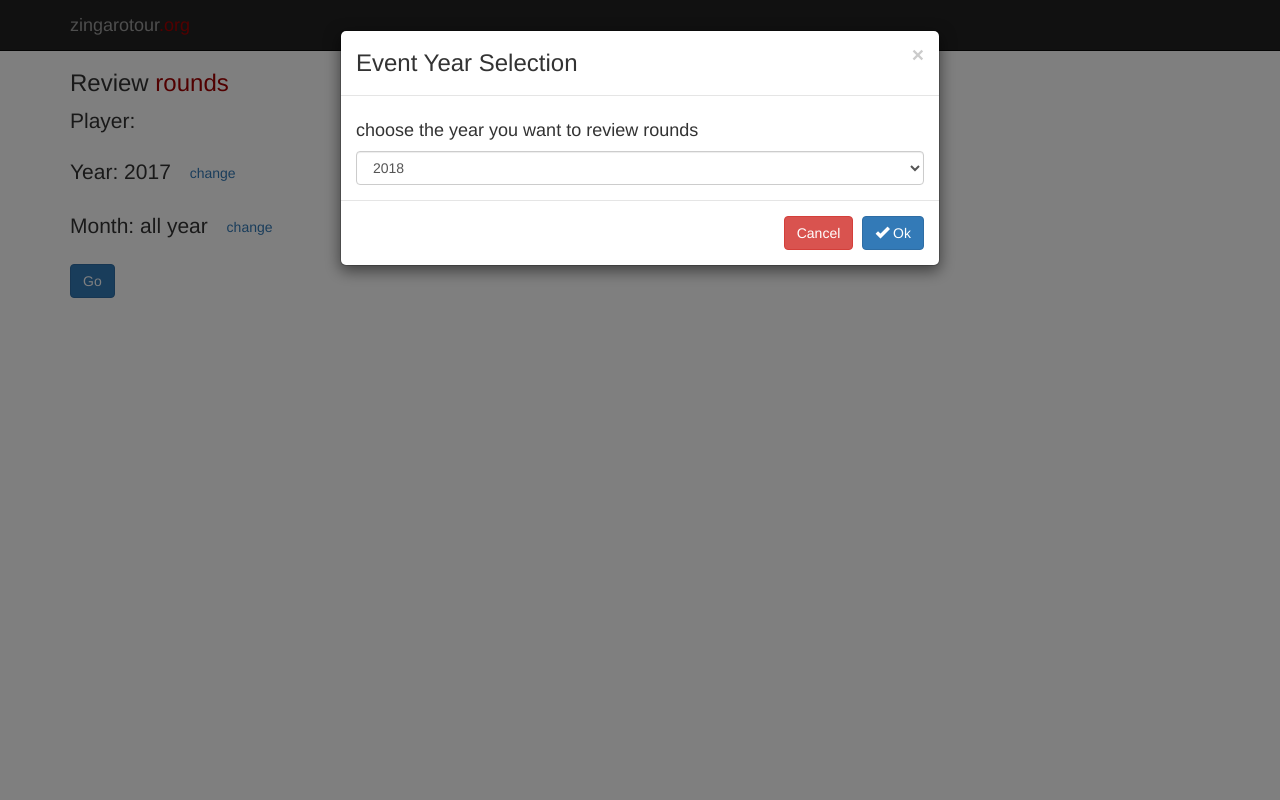
After one commit to aleoncini/ossg, a web app: page /review.html in a window 1280 px wide, after a click on "change". The commit adds this page. Run offline with its HTML, style and script files only (its server is not run), Linux system fonts and the light colour scheme; data that the repository does not hold is empty.

Commit message:
added review module

```diff
--- a/src/main/java/org/beccaria/ossg/persistence/DBTools.java
+++ b/src/main/java/org/beccaria/ossg/persistence/DBTools.java
@@ -15,7 +15,6 @@ public class DBTools {
     final static Logger logger = Logger.getLogger("org.ossg");
 
     public static boolean save(String collectionName, Document doc) {
-        boolean success = false;
         if (doc == null){
             return false;
         }
@@ -26,13 +25,14 @@ public class DBTools {
         try {
             MongoCollection<Document> collection = DBConfiguration.getInstance().getDatabase().getCollection(collectionName);
             collection.insertOne(doc);
-            success = true;
+            logger.info("Saved new user: " + doc.toJson());
+            return true;
         } catch (Throwable throwable) {
             StringWriter trace = new StringWriter();
             throwable.printStackTrace(new PrintWriter(trace, true));
             logger.warning(trace.toString());
         }
-        return success;
+        return false;
     }
 
     private static boolean docAlreadyExists(String collectionName, Document doc) {
--- /dev/null
+++ b/src/main/java/org/beccaria/ossg/rest/Rounds.java
@@ -0,0 +1,4 @@
+package org.beccaria.ossg.rest;
+
+public class Rounds {
+}
--- a/web/js/zt_recording_area.js
+++ b/web/js/zt_recording_area.js
@@ -44,7 +44,7 @@ function gotoUserRegistrationCheck() {
 };
 
 function checkUserEmail(email) {
-    var theUrl = '/ossg/rs/players/check/email?email=' + email;
+    var theUrl = '/rs/players/check/email?email=' + email;
     $.ajax({
         url: theUrl,
         type: 'GET',
@@ -102,8 +102,11 @@ function completeUserRegistration(email, name) {
  *  from server and put it in a session local storage.
  *  Also put the name in the salutation paragraph.
  */
-function getPlayerName() {
-    var theUrl = '/ossg/rs/players/player/' + localStorage.getItem("playerid");
+function getPlayerName(pid, callback) {
+    if ((pid == null) || (pid.length == 0)){
+        pid = localStorage.getItem("playerid");
+    }
+    var theUrl = '/rs/players/player/' + pid;
     $.ajax({
         url: theUrl,
         type: 'GET',
@@ -112,7 +115,7 @@ function getPlayerName() {
         complete: function(response, status, xhr){
             var playerData = jQuery.parseJSON(response.responseText);
             sessionStorage.setItem("playerName", playerData.name);
-            $('#hello_par').html("Hello " + playerData.name);
+            callback(playerData.name);
         }
     });
 };
@@ -124,7 +127,7 @@ function getPlayerName() {
 function formatModalWindowToSelectCourse(courseName) {
     $('#sel_course_list').hide();
     $('#sel_course_list').empty();
-    var base_url = "/ossg/rs/courses/search?name=" + courseName;
+    var base_url = "/rs/courses/search?name=" + courseName;
     $.get(base_url, function(data) {
         addCoursesToSelection(data.courses);
     });
@@ -152,7 +155,7 @@ function addCoursesToSelection(courses) {
  *  the user creates a new round this will be the current round.
  */
 function initRound() {
-    var theUrl = '/ossg/rs/rounds/init?';
+    var theUrl = '/rs/rounds/init?';
     theUrl += 'playerid=' + localStorage.getItem("playerid");
     theUrl += '&courseid=' + sessionStorage.getItem("courseid");
     theUrl += '&phcp=' + sessionStorage.getItem("phcp");
@@ -183,7 +186,7 @@ function initRound() {
  *  and then saved back to the server.
  */
 function loadRoundData() {
-    var theUrl = '/ossg/rs/rounds/round/' + localStorage.getItem("roundid");
+    var theUrl = '/rs/rounds/round/' + localStorage.getItem("roundid");
     $.ajax({
         url: theUrl,
         type: 'GET',
@@ -325,7 +328,7 @@ function formatHolePage(holeNumber, additional_strokes, strokes, putts, medal, s
 };
 function saveRoundScorecard() {
     save18thHole();
-    var theUrl = '/ossg/rs/rounds/scorecard/';
+    var theUrl = '/rs/rounds/scorecard/';
     theUrl += window.roundData.id;
     theUrl += '?phcp=' + sessionStorage.getItem("phcp");
     theUrl += '&scorecard=' + createScorecardString();
@@ -361,8 +364,11 @@ function createScorecardString() {
  *
  */
 
+function formatReviewRoundHelloPar(playername) {
+    $('#hello_par').html("Hello " + playername);
+};
 function loadCompletedRound() {
-    var theUrl = '/ossg/rs/rounds/round/' + localStorage.getItem("roundid");
+    var theUrl = '/rs/rounds/round/' + localStorage.getItem("roundid");
     $.ajax({
         url: theUrl,
         type: 'GET',
@@ -573,4 +579,44 @@ function formatStbTableCell(holeNumber){
     td += '</td>';
     return td;
 };
+/**
+ *
+ *  All the functions used in the review rounds section
+ *
+ */
+function getReviewPlayer() {
+    var playerid = sessionStorage.getItem("playerid");
+    if ((playerid == null) || (playerid.length == 0)){
+        playerid = localStorage.getItem("playerid");
+        sessionStorage.setItem("playerid", playerid);
+    }
+    getPlayerName(playerid, formatReviewRoundPlayerInfo);
+};
+function formatReviewRoundPlayerInfo(playername) {
+    $("#pname").html(playername);
+};
 /* --- END Review Round ---------------------- */
+
+/**
+ *
+ *  All the functions used to format the round list page
+ *
+ */
+function getRoundListHeaderInfo() {
+    var yearToSearch = sessionStorage.getItem("year");
+    if (yearToSearch == null){
+        window.location.href = 'review.html';
+        return;
+    }
+    formatRoundListHeaderInfo(yearToSearch, sessionStorage.getItem("month"))
+};
+function formatRoundListHeaderInfo(theYear, theMonth) {
+    $("#roundListPlayerName").html(sessionStorage.getItem("playerName"));
+    $("#roundListYear").html(theYear);
+    if (Number(theMonth) == 0){
+        $("#roundListMonth").html('all months');
+    } else {
+        $("#roundListMonth").html(getMonthName(Number(theMonth)));
+    }
+};
+/* --- END Review Round ---------------------- */
--- /dev/null
+++ b/web/review.html
@@ -0,0 +1,165 @@
+<!doctype html>
+<html lang="en">
+<head>
+    <meta charset="utf-8">
+    <meta name="viewport" content="width=device-width, initial-scale=1, shrink-to-fit=no">
+    <meta name="description" content="page with tournaments archive list">
+    <meta name="author" content="Andrea Leoncini">
+    <meta name="keywords" value="golf, zingarotour, zingaro tour, classifica, roma">
+    <link rel="icon" href="favicon.ico">
+
+    <title>zingarotour.org - Review Rounds</title>
+
+    <!-- Bootstrap core CSS -->
+    <link href="css/bootstrap.min.css" rel="stylesheet">
+
+    <!-- Custom styles for this template -->
+    <link href="css/zt.css" rel="stylesheet">
+</head>
+
+<body>
+
+<nav class="navbar navbar-inverse navbar-fixed-top">
+    <div class="container">
+        <div class="navbar-header">
+            <a class="navbar-brand" href="index.html">zingarotour<span style="color: #A30000">.org</span></a>
+        </div>
+    </div>
+</nav>
+
+<div class="container">
+
+    <h3>Review <span style="color: #A30000">rounds</span></h3>
+
+    <!-- DIV user email ======================================= -->
+    <div class="input-group">
+        <p class="lead">Player: <span id="pname"></span></p>
+        <p class="lead">Year: <span id="yearOfEvent">2017</span> <button type="button" class="btn btn-link" data-toggle="modal" data-target="#yearSelection" id="btn_changeYearLink">change</button></p>
+        <p class="lead">Month: <span id="monthOfEvent">all year</span> <button type="button" class="btn btn-link" data-toggle="modal" data-target="#monthSelection" id="btn_changeMonthLink">change</button></p>
+        <input type="hidden" value="2017" id="year_hidden_value">
+        <input type="hidden" value="0" id="month_hidden_value">
+        <button type="button" class="btn btn-primary" id="btn_goto_round_list">Go</button>
+    </div>
+    <!-- DIV user email === END =============================== -->
+
+</div>
+
+<!-- Modal window for event year selection -->
+<div id="yearSelection" class="modal fade" role="dialog">
+    <div class="modal-dialog">
+
+        <!-- Modal content-->
+        <div class="modal-content">
+            <div class="modal-header">
+                <button type="button" class="close" data-dismiss="modal">&times;</button>
+                <h3 class="modal-title">Event Year Selection</h3>
+            </div>
+            <div class="modal-body">
+                <h4>choose the year you want to review rounds</h4>
+
+                <select class="form-control" id="sel_review_year">
+                    <option selected>2018</option>;
+                    <option>2017</option>;
+                    <option>2016</option>;
+                    <option>2015</option>;
+                    <option>2014</option>;
+                    <option>2013</option>;
+                    <option>2012</option>;
+                    <option>2011</option>;
+                    <option>2010</option>;
+                    <option>2009</option>;
+                    <option>2008</option>;
+                    <option>2007</option>;
+                    <option>2006</option>;
+                </select>
+            </div>
+
+            <div class="modal-footer">
+                <button type="submit" class="btn btn-danger" data-dismiss="modal" id="cancel_select_course">Cancel</button>
+                <button type="submit" class="btn btn-primary" data-dismiss="modal" id="ok_select_review_year"><i class="glyphicon glyphicon-ok"></i> Ok</button>
+            </div>
+        </div>
+
+    </div>
+</div>
+<!-- Modal window for event month selection -->
+<div id="monthSelection" class="modal fade" role="dialog">
+    <div class="modal-dialog">
+
+        <!-- Modal content-->
+        <div class="modal-content">
+            <div class="modal-header">
+                <button type="button" class="close" data-dismiss="modal">&times;</button>
+                <h3 class="modal-title">Month Selection</h3>
+            </div>
+            <div class="modal-body">
+                <h4>choose the month you want to review rounds</h4>
+
+                <select class="form-control" id="sel_review_month">
+                    <option value="1" selected>January</option>;
+                    <option value="2">February</option>;
+                    <option value="3">March</option>;
+                    <option value="4">April</option>;
+                    <option value="5">May</option>;
+                    <option value="6">June</option>;
+                    <option value="7">July</option>;
+                    <option value="8">August</option>;
+                    <option value="9">September</option>;
+                    <option value="10">October</option>;
+                    <option value="11">November</option>;
+                    <option value="12">December</option>;
+                </select>
+            </div>
+
+            <div class="modal-footer">
+                <button type="submit" class="btn btn-danger" data-dismiss="modal" id="cancel_select_review_month">Cancel</button>
+                <button type="submit" class="btn btn-primary" data-dismiss="modal" id="ok_select_review_month"><i class="glyphicon glyphicon-ok"></i> Ok</button>
+            </div>
+        </div>
+
+    </div>
+</div>
+
+<!-- Bootstrap core JavaScript
+================================================== -->
+<!-- Placed at the end of the document so the pages load faster -->
+<script src="js/jquery-3.2.1.min.js"></script>
+<script src="js/bootstrap.min.js"></script>
+
+<!-- Specific page scripts -->
+<!-- ================================================== -->
+<script src="js/zt_utils.js"></script>
+<script src="js/zt_recording_area.js"></script>
+
+<script>
+
+    $(document).ready(function(){
+        getReviewPlayer();
+
+        $("#btn_changeYearLink").click(function(){
+            $('#yearSelection').show();
+        });
+        $("#btn_changeMonthLink").click(function(){
+            $('#monthSelection').show();
+        });
+        $("#ok_select_review_year").click(function(){
+            $("#year_hidden_value").val($("#sel_review_year option:selected").text());
+            $("#yearOfEvent").html($("#year_hidden_value").val());
+        });
+        $("#ok_select_review_month").click(function(){
+            $("#month_hidden_value").val($("#sel_review_month option:selected").val());
+            $("#monthOfEvent").html(getMonthName(Number($("#month_hidden_value").val())));
+        });
+        $("#btn_goto_round_list").click(function(){
+            sessionStorage.setItem("year", $("#year_hidden_value").val());
+            sessionStorage.setItem("month", $("#month_hidden_value").val());
+            window.location.href = 'roundlist.html';
+        });
+
+    });
+
+</script>
+<!-- ================================================== -->
+
+</body>
+</html>
--- a/web/round.html
+++ b/web/round.html
@@ -141,7 +141,7 @@
     <script>
 
         $(document).ready(function(){
-            getPlayerName();
+            getPlayerName(null,formatReviewRoundHelloPar);
 
             $("#ok_select_course").click(function(){
                 sessionStorage.setItem("courseid", $("#sel_course_list option:selected").val());
```
Also changed, not shown: src/main/java/org/beccaria/ossg/model/ResponseInfo.java (added, +77 -0 lines), src/main/java/org/beccaria/ossg/rest/Players.java (+70 -4 lines), web/index.html (+4 -4 lines), web/roundlist.html (added, +64 -0 lines), web/img/6.gif (added).
